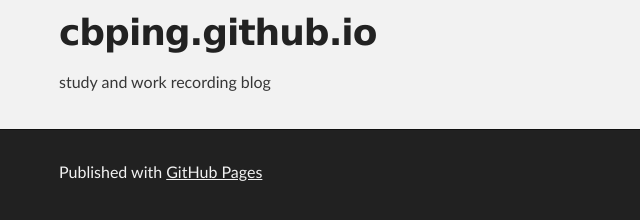
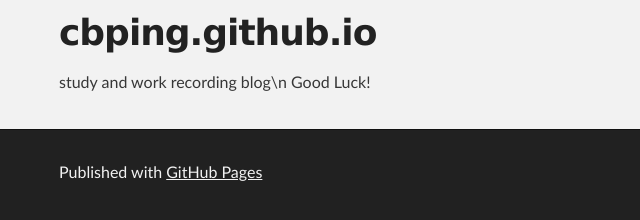
Before and after one commit to cbping/cbping.github.io, a plain HTML site: page index.html in a window 1280 px wide. Shown: the part 254-474 px from the top of the page, 261-901 px from the left. Drawn offline with Linux system fonts and the light colour scheme.

Commit message:
index.html

```diff
--- a/index.html
+++ b/index.html
@@ -30,7 +30,7 @@
         <h1>
 <a id="cbpinggithubio" class="anchor" href="#cbpinggithubio" aria-hidden="true"><span class="octicon octicon-link"></span></a>cbping.github.io</h1>
 
-<p>study and work recording blog</p>
+<p>study and work recording blog\n  Good Luck!</p>
       </section>
     </div>
 
```
